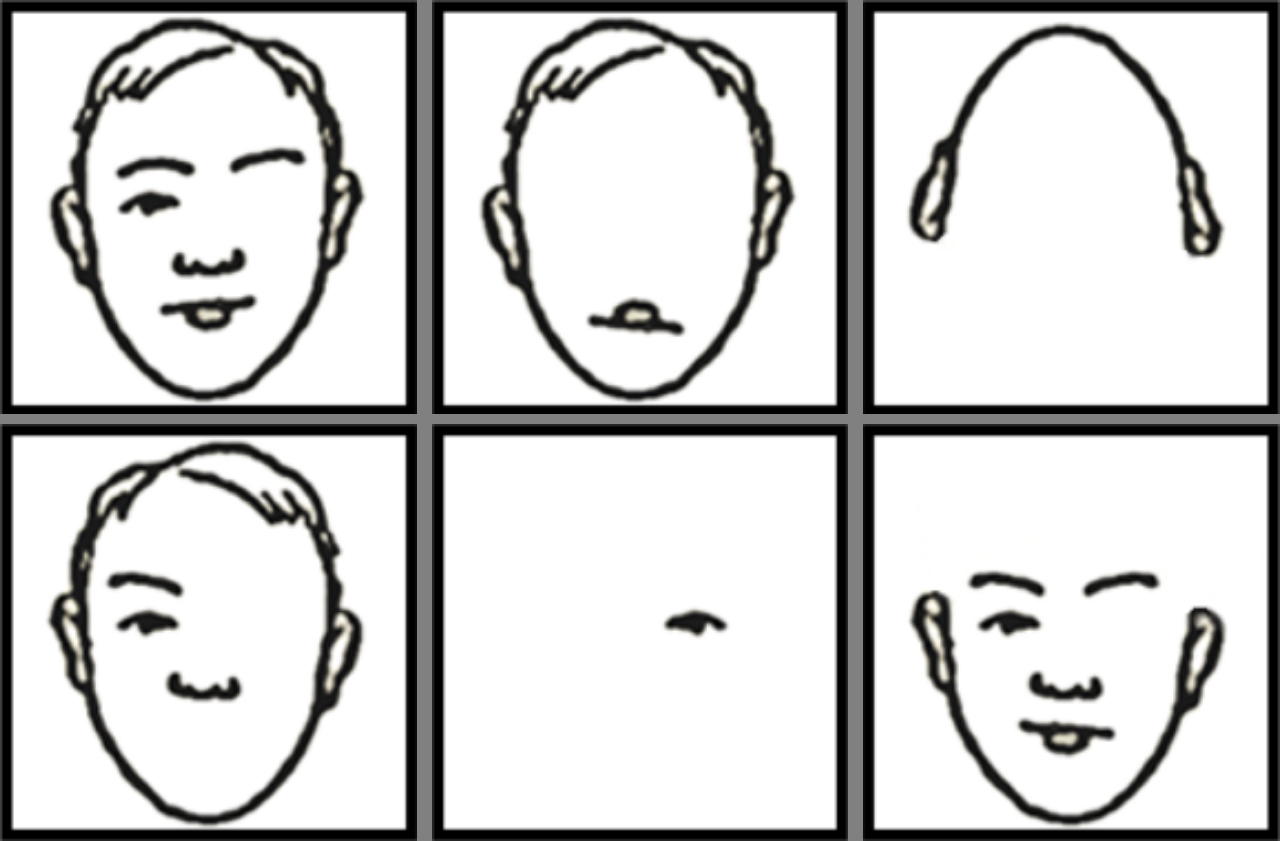
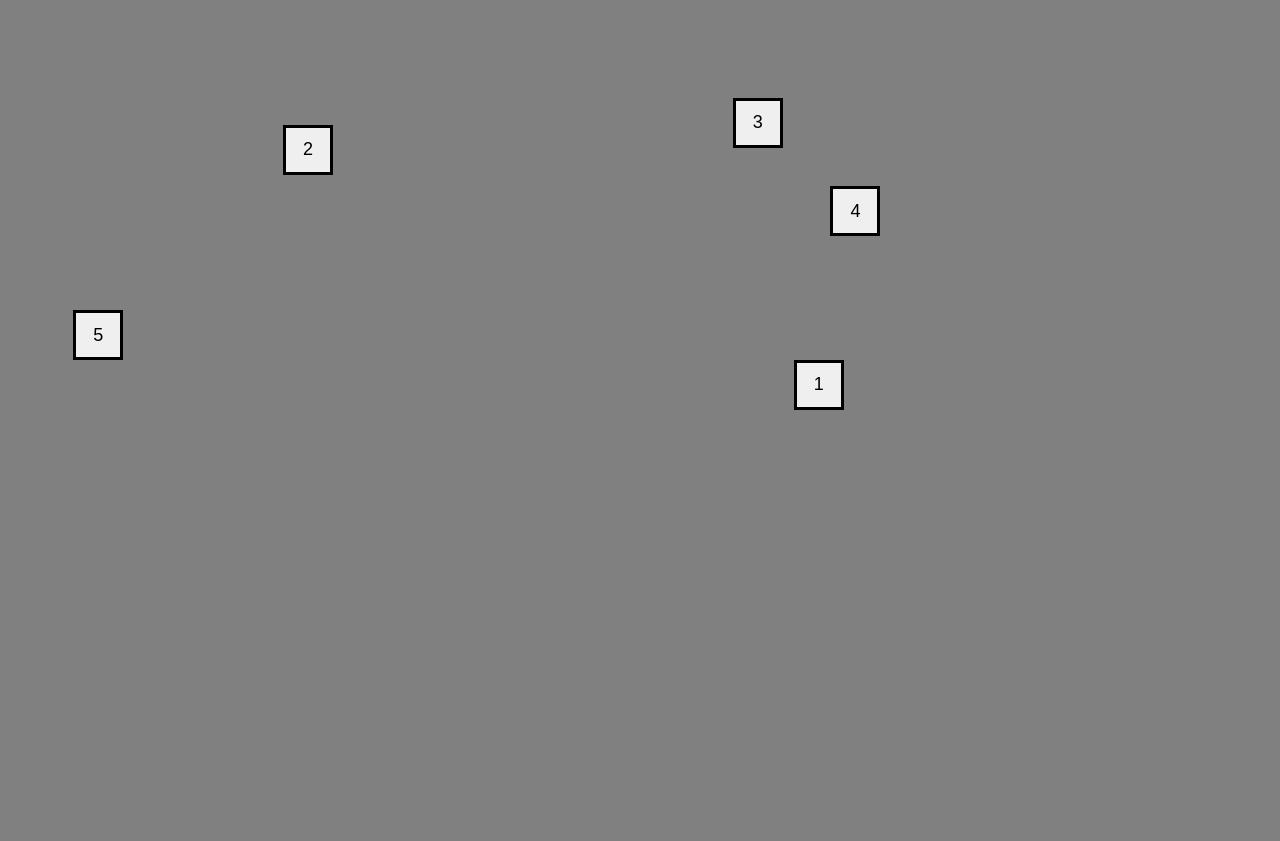
Before and after one commit to Operation-Cassini/oc-website, a React (Create React App) app: page /DumbPage in a window 1280 px wide. After the commit the page ends 804 px from the top, so only its background shows below. Built offline with nearby package versions, Linux system fonts and the light colour scheme.

Commit message:
Created Flashin textboxes and connect the box test

```diff
--- a/src/App.css
+++ b/src/App.css
@@ -1,5 +1,5 @@
 body {
-    background-color: gray;
+    background-color: rgb(128, 128, 128);
     margin: 0;
     padding: 0;
     height: 100vh;
--- a/src/DumbPage.js
+++ b/src/DumbPage.js
@@ -2,22 +2,30 @@ import React from 'react';
 import { Link } from 'react-router-dom';
 import './App.css';
 import StroopTextBox from './components/StroopTextBox';
+import ButtonConnector from './components/ConnectTheBoxes';
 import ImageSelection from './components/ImageSelection';
+import FlashTextBoxes from './components/FlashTextBox';
 import image1 from './ImageSelectionFaceJPGs/image-selection-face1.webp';
 import image2 from './ImageSelectionFaceJPGs/image-selection-face2.webp';
 import image3 from './ImageSelectionFaceJPGs/image-selection-face3.webp';
 import image4 from './ImageSelectionFaceJPGs/image-selection-face4.webp';
 import image5 from './ImageSelectionFaceJPGs/image-selection-face5.webp';
 import image6 from './ImageSelectionFaceJPGs/image-selection-face6.webp';
+import BlackBoarderTextBox from './components/BlackBoarderTextBox';
 
 const DumbPage = () => {
+  const characters = ['1', '2', '3', '4', '5'];
+  // const words = ['apple', 'pen', 'orange', 'drink', 'tea'];
   return (
     <div>
-      <ImageSelection
+      {/* <BlackBoarderTextBox>Text</BlackBoarderTextBox> */}
+      {/* <FlashTextBoxes texts={words} /> */}
+      <ButtonConnector characters={characters} />
+      {/* <ImageSelection
         images={[image1, image2, image3, image4, image5, image6]}
         rows={2}
         cols={3}
-      />
+      /> */}
       {/* <StroopTextBox textColor="red">BLUE</StroopTextBox>  */}
     </div>
   );
--- /dev/null
+++ b/src/components/ConnectTheBox.css
@@ -0,0 +1,17 @@
+/* ButtonConnector.css */
+.button-connector {
+    position: relative;
+    width: 100%;
+    height: 100%;
+  }
+
+  .button-connector button {
+    border: 3px solid black;
+    width: 50px;
+    height: 50px;
+    font-size: 18px;
+    cursor: pointer;
+    display: flex;
+    align-items: center;
+    justify-content: center;
+  }
--- /dev/null
+++ b/src/components/ConnectTheBoxes.js
@@ -0,0 +1,74 @@
+import React, { useState, useRef, useEffect } from 'react';
+import './ConnectTheBox.css';
+
+const ButtonConnector = ({ characters }) => {
+  const [positions, setPositions] = useState([]);
+  const [sequence, setSequence] = useState([]);
+  const [clickedButtons, setClickedButtons] = useState([]);
+  const canvasRef = useRef(null);
+
+  useEffect(() => {
+    const newPositions = characters.map(() => ({
+      x: Math.random() * (window.innerWidth - 100),
+      y: Math.random() * (window.innerHeight - 100),
+    }));
+    setPositions(newPositions);
+  }, [characters]);
+
+  useEffect(() => {
+    const canvas = canvasRef.current;
+    const ctx = canvas.getContext('2d');
+    ctx.clearRect(0, 0, canvas.width, canvas.height);
+
+    ctx.strokeStyle = 'black';
+    ctx.lineWidth = 2;
+
+    const buttonSize = 50; // Width and height of the button
+    const halfButtonSize = buttonSize / 2;
+
+    for (let i = 0; i < sequence.length - 1; i++) {
+      const start = positions[sequence[i]];
+      const end = positions[sequence[i + 1]];
+      ctx.beginPath();
+      ctx.moveTo(start.x + halfButtonSize, start.y + halfButtonSize);
+      ctx.lineTo(end.x + halfButtonSize, end.y + halfButtonSize);
+      ctx.stroke();
+    }
+  }, [sequence, positions]);
+
+  const handleClick = (index) => {
+    if (!clickedButtons.includes(index)) {
+      setSequence([...sequence, index]);
+      setClickedButtons([...clickedButtons, index]);
+    }
+  };
+
+  return (
+    <div className="button-connector">
+      <canvas ref={canvasRef} width={window.innerWidth} height={window.innerHeight} />
+      {characters.map((char, index) => (
+        <button
+          key={index}
+          style={{
+            position: 'absolute',
+            left: positions[index]?.x,
+            top: positions[index]?.y,
+            width: '50px',
+            height: '50px',
+            fontSize: '18px',
+            cursor: 'pointer',
+            display: 'flex',
+            alignItems: 'center',
+            justifyContent: 'center',
+          }}
+          onClick={() => handleClick(index)}
+          disabled={clickedButtons.includes(index)}
+        >
+          {char}
+        </button>
+      ))}
+    </div>
+  );
+};
+
+export default ButtonConnector;
--- /dev/null
+++ b/src/components/FlashTextBox.css
@@ -0,0 +1,31 @@
+/* FlashTextBoxes.css */
+
+  .flash-text-box {
+    position: relative;
+  }
+
+  .blackout-overlay {
+    position: absolute;
+    top: 0;
+    left: 0;
+    width: 40%; /* Adjust the width to match the text box */
+    height: 100%; /* Adjust the height to match the text box */
+    background-color: rgba(128, 128, 128, 1); /* Adjust the opacity here if needed */
+    z-index: 1;
+  }
+
+  .hide {
+    display: none;
+  }
+
+  .show {
+    display: block;
+  }
+
+  .overlay-show {
+    display: block;
+  }
+
+  .overlay-hide {
+    display: none;
+  }
--- /dev/null
+++ b/src/components/FlashTextBox.js
@@ -0,0 +1,69 @@
+import React, { useState, useEffect } from 'react';
+import BlackBoarderTextBox from './BlackBoarderTextBox';
+import './FlashTextBox.css';
+
+const FlashTextBoxes = ({ texts }) => {
+  const [currentIndex, setCurrentIndex] = useState(0);
+  const [showOverlay, setShowOverlay] = useState(false);
+  const [textBoxDimensions, setTextBoxDimensions] = useState({ width: 0, height: 0 });
+  const [completedCycles, setCompletedCycles] = useState(0);
+  const totalCycles = 1; // Set total cycles to 1 for one full round
+
+  useEffect(() => {
+    const interval = setInterval(() => {
+      setShowOverlay(false); // Ensure overlay is hidden at the beginning of each cycle
+
+      setTimeout(() => {
+        setCurrentIndex((prevIndex) => (prevIndex + 1));
+        setShowOverlay(true); // Show overlay after 3 seconds
+      }, 500); // Display each text box for 3 seconds
+
+      setTimeout(() => {
+        setShowOverlay(false); // Hide overlay after 2 seconds
+        if (currentIndex === texts.length - 1) {
+          // If it's the last text box in the cycle, increment completed cycles
+          setCompletedCycles((prevCycles) => prevCycles + 1);
+        }
+      }, 1000); // Display overlay for 2 seconds after text box
+
+      if (completedCycles === totalCycles) {
+        clearInterval(interval); // Stop the interval once all cycles are completed
+      }
+    }, 1500); // Repeat the cycle every 8 seconds (3 seconds for text box + 5 seconds for overlay)
+
+    return () => clearInterval(interval);
+  }, [texts, currentIndex, completedCycles, totalCycles]);
+
+  useEffect(() => {
+    const updateTextBoxDimensions = () => {
+      const textBox = document.querySelector('.flash-text-box');
+      const { width, height } = textBox.getBoundingClientRect();
+      setTextBoxDimensions({ width, height });
+    };
+
+    window.addEventListener('resize', updateTextBoxDimensions);
+    updateTextBoxDimensions();
+
+    return () => window.removeEventListener('resize', updateTextBoxDimensions);
+  }, []);
+
+  return (
+    <div className="flash-text-boxes">
+      {texts.map((text, index) => (
+        <div key={index} className="flash-text-box">
+          <div className={index === currentIndex ? 'show' : 'hide'}>
+            <BlackBoarderTextBox>{text}</BlackBoarderTextBox>
+          </div>
+          {index === currentIndex && showOverlay && (
+            <div
+              className="blackout-overlay"
+              style={{ width: `${textBoxDimensions.width}px`, height: `${textBoxDimensions.height}px` }}
+            ></div>
+          )}
+        </div>
+      ))}
+    </div>
+  );
+};
+
+export default FlashTextBoxes;
```
